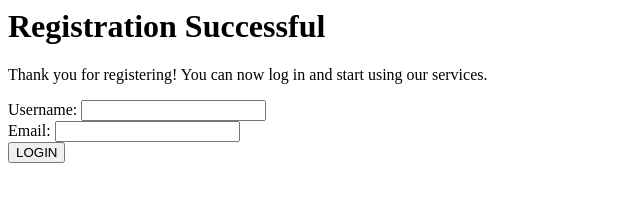
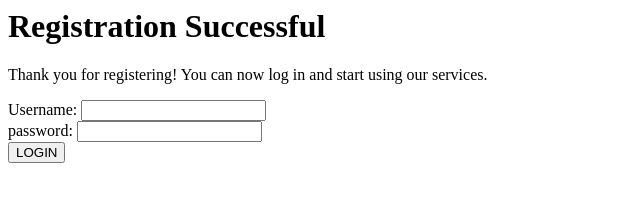
Before and after one commit to FTouray/LoyaltyCardApplication, a plain HTML site: page LoyaltyCardApp/UserLogin.html in a window 1280 px wide. Shown: the full height of the page, 0-640 px from the left. Drawn offline with Linux system fonts and the light colour scheme.

Commit message:
password type

```diff
--- a/LoyaltyCardApp/UserLogin.html
+++ b/LoyaltyCardApp/UserLogin.html
@@ -9,7 +9,7 @@
 <form action = "checkLoginInfo" >
 
 Username: <input type="text" name = "username"/><br/>
-Email: <input type="text" name = "password"/><br/>
+password: <input type="password" name = "password"/><br/>
 <input type="submit" value = "LOGIN"/>
 
 </form>
```
